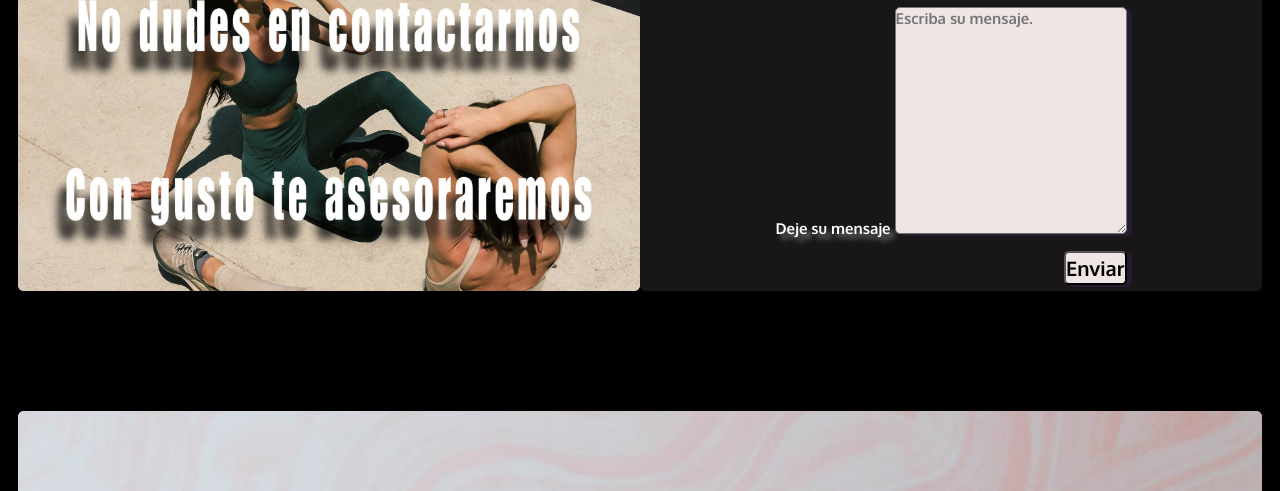
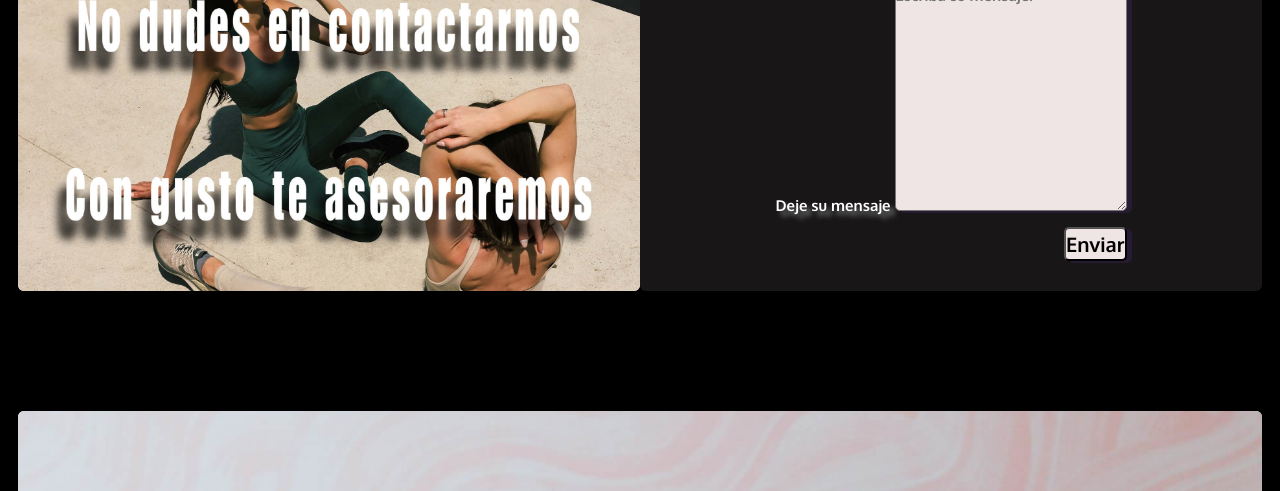
Before and after one commit to AlejandroBuitragoB/PrimeraEntregaJS-ManuelBuitrago, a website: page pages/contacto.html in a window 1280 px wide. Shown: the part 782-1273 px from the top of the page. Drawn offline with nearby package versions, Linux system fonts and the light colour scheme.

Commit message:
Correción post Vercel

```diff
--- a/scss/layout/_contacto.scss
+++ b/scss/layout/_contacto.scss
@@ -69,9 +69,6 @@ iframe {
     padding: 30px;
     font-size: 15px;
     display: flex;
-    flex-direction: column;
-    align-items: center;
-    justify-content: center;
     gap: 10px;
 }
 }
@@ -102,7 +99,6 @@ iframe {
 }
 
 form{
-    padding: 50px 55px;
     text-align: left;
     justify-content: space-between;
     display: flex;
```
Also changed, not shown: css/style.css, 1 other file.
